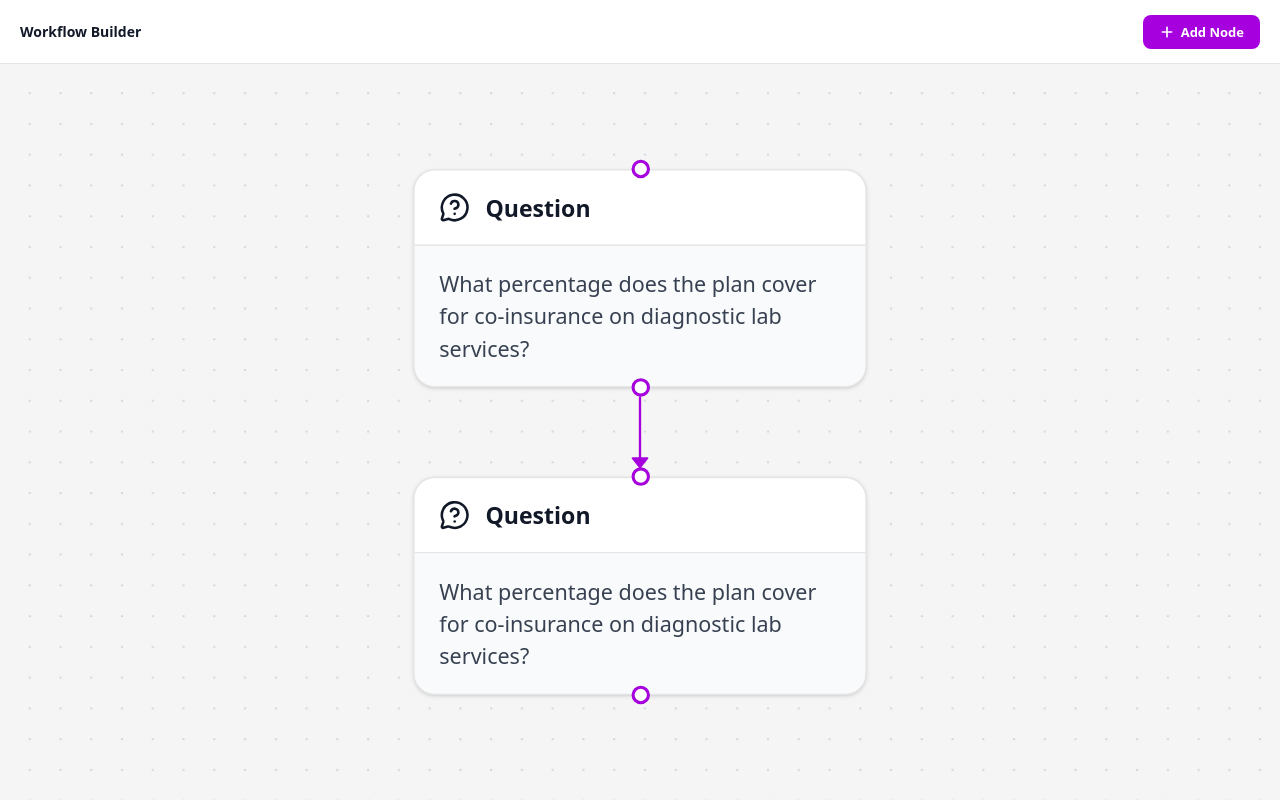
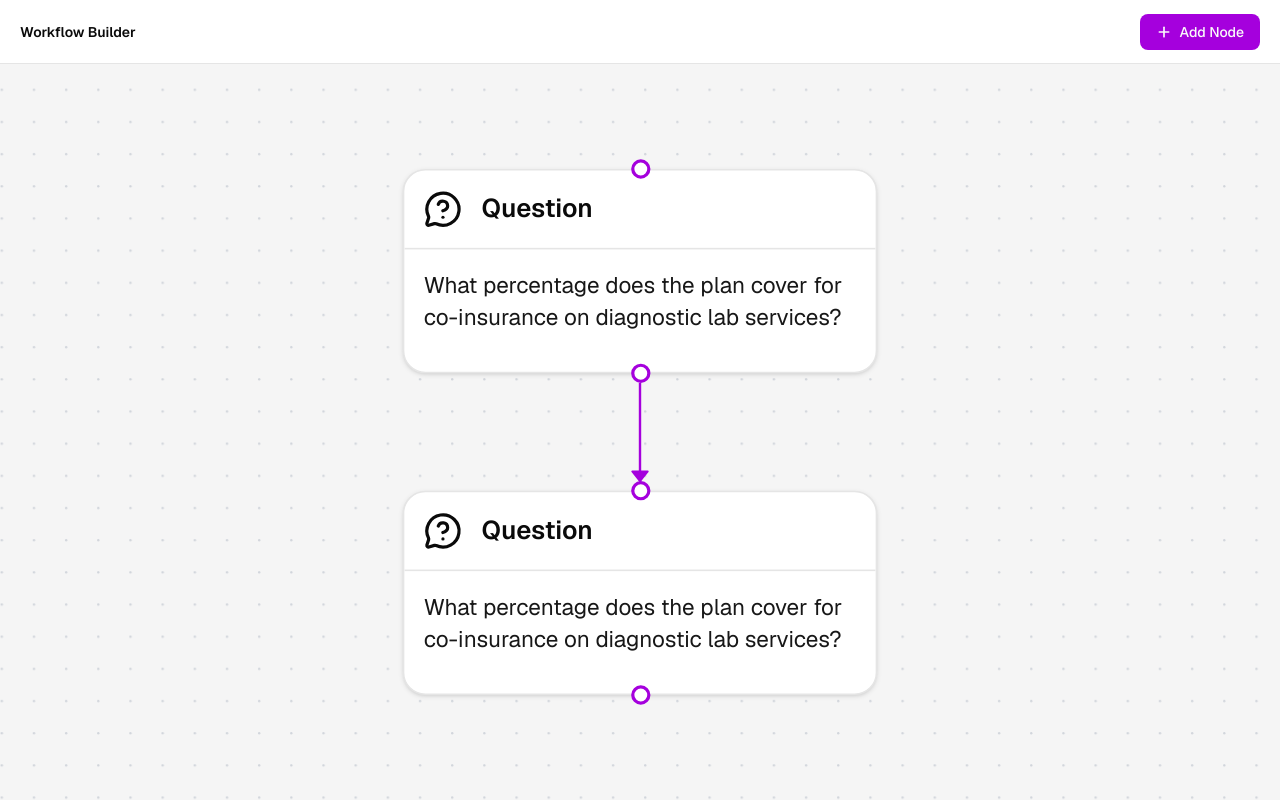
Before and after one commit to JoshuaBrigati/workflow-builder, a React app: page / in a window 1280 px wide. Built offline with nearby package versions, Linux system fonts and the light colour scheme; the HTML template or start-up script is replaced by a standard one.

Commit message:
Pixel-perfect Figma spec: Geist font, exact spacing/colors/sizes

```diff
--- a/src/App.css
+++ b/src/App.css
@@ -1,10 +1,12 @@
+@import url('https://fonts.googleapis.com/css2?family=Geist:wght@400;500;600&display=swap');
+
 /* App layout */
 .app {
   width: 100vw;
   height: 100vh;
   display: flex;
   flex-direction: column;
-  font-family: ui-sans-serif, system-ui, -apple-system, BlinkMacSystemFont, "Segoe UI", Roboto, "Helvetica Neue", Arial, sans-serif;
+  font-family: 'Geist', ui-sans-serif, system-ui, -apple-system, BlinkMacSystemFont, "Segoe UI", Roboto, sans-serif;
 }
 
 /* Header */
@@ -22,23 +24,26 @@
 .header-title {
   font-size: 14px;
   font-weight: 600;
-  color: #111827;
+  color: #0A0A0A;
 }
 
 .add-node-btn {
   display: flex;
+  height: 36px;
+  padding: 8px 16px;
+  justify-content: center;
   align-items: center;
-  gap: 6px;
-  padding: 8px 16px;
+  gap: 8px;
   background: #A500DD;
-  color: #fff;
+  color: #FAFAFA;
   border: none;
   border-radius: 8px;
-  font-size: 13px;
-  font-weight: 600;
+  font-family: 'Geist', ui-sans-serif, system-ui, sans-serif;
+  font-size: 14px;
+  font-weight: 500;
+  line-height: 20px;
   cursor: pointer;
   transition: background 0.15s ease;
-  font-family: inherit;
 }
 
 .add-node-btn:hover {
@@ -57,7 +62,7 @@
 
 /* Question Node */
 .question-node {
-  background: #fff;
+  background: #FFFFFF;
   border: 1px solid #E5E5E5;
   border-radius: 14px;
   width: 295px;
@@ -68,31 +73,34 @@
 .question-node-header {
   display: flex;
   align-items: center;
-  gap: 10px;
-  padding: 14px 16px;
+  gap: 12px;
+  padding: 12px;
   border-bottom: 1px solid #E5E5E5;
 }
 
 .question-icon {
-  color: #111827;
+  color: #0A0A0A;
   flex-shrink: 0;
 }
 
 .question-label {
-  font-size: 15px;
+  color: #0A0A0A;
+  font-family: 'Geist', ui-sans-serif, system-ui, sans-serif;
+  font-size: 16px;
   font-weight: 600;
-  color: #111827;
+  line-height: 100%;
 }
 
 .question-body {
-  padding: 14px 16px;
-  background: #F9FAFB;
+  padding: 12px 12px 24px 12px;
 }
 
 .question-text {
+  color: #171717;
+  font-family: 'Geist', ui-sans-serif, system-ui, sans-serif;
   font-size: 14px;
-  color: #374151;
-  line-height: 1.5;
+  font-weight: 400;
+  line-height: 20px;
   margin: 0;
 }
 
--- a/src/components/QuestionNode.tsx
+++ b/src/components/QuestionNode.tsx
@@ -17,7 +17,7 @@ export default function QuestionNode({ data }: NodeProps) {
         className="handle"
       />
       <div className="question-node-header">
-        <MessageCircleQuestion size={20} className="question-icon" />
+        <MessageCircleQuestion size={24} className="question-icon" />
         <span className="question-label">Question</span>
       </div>
       <div className="question-body">
```
